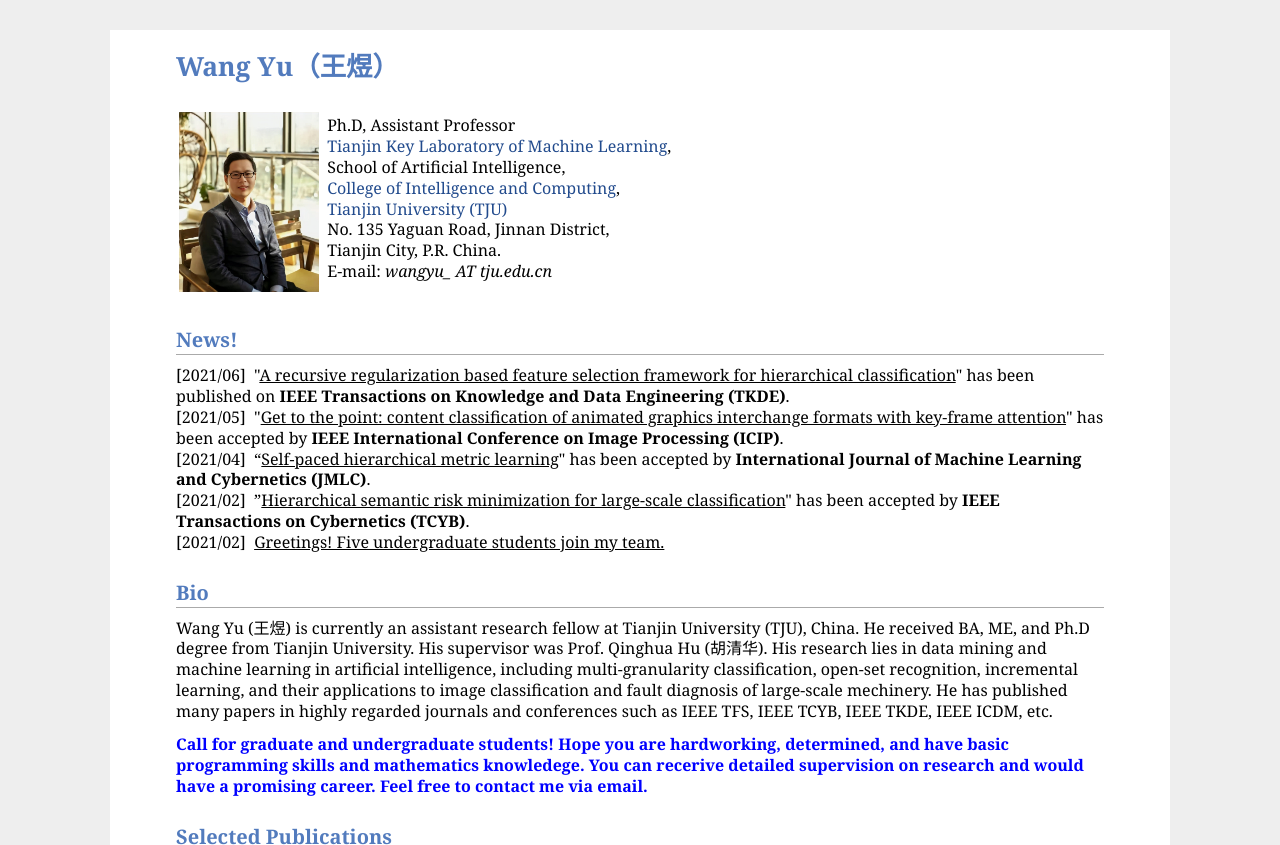
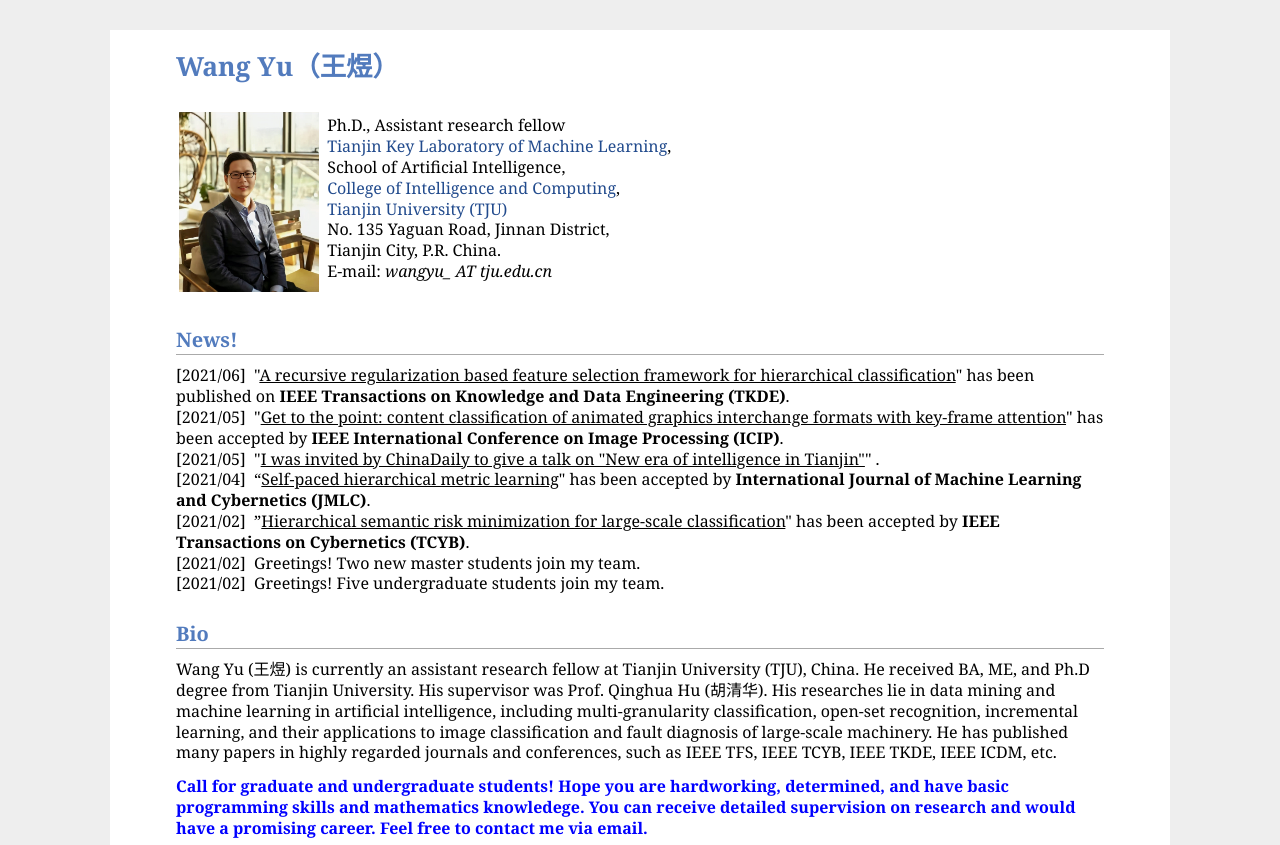
Before and after one commit to wangyuTJU/wangyuTJU.github.io, a plain HTML site: page index.html in a window 1280 px wide. Shown: the top 845 px of the page. Drawn offline with Linux system fonts and the light colour scheme.

Commit message:
master student

```diff
--- a/index.html
+++ b/index.html
@@ -14,7 +14,7 @@
 </div>
 <table class="imgtable"><tr><td>
 <a href="http://wangyuTJU.github.io"><img src="indexpic/head.jpg" alt="alt text" width="140px" height="180px" /></a>&nbsp;</td>
-<td align="left"><p>Ph.D, Assistant Professor <br /> <a href="http://datasci.tju.edu.cn/">Tianjin Key Laboratory of Machine Learning</a>, <br /> School of Artificial Intelligence, <br /><a href="http://cic.tju.edu.cn/">College of Intelligence and Computing</a>, <br /><a href="http://www.tju.edu.cn/">Tianjin University (TJU)</a><br />
+<td align="left"><p>Ph.D., Assistant research fellow <br /> <a href="http://datasci.tju.edu.cn/">Tianjin Key Laboratory of Machine Learning</a>, <br /> School of Artificial Intelligence, <br /><a href="http://cic.tju.edu.cn/">College of Intelligence and Computing</a>, <br /><a href="http://www.tju.edu.cn/">Tianjin University (TJU)</a><br />
 No. 135 Yaguan Road, Jinnan District, <br />
 Tianjin City, P.R. China. <br />
 E-mail: <i>wangyu_ AT tju.edu.cn</i> <br /></p>
@@ -22,12 +22,14 @@ E-mail: <i>wangyu_ AT tju.edu.cn</i> <br /></p>
 <h2>News!</h2>
 <p>[2021/06]&nbsp;&nbsp;"<u>A recursive regularization based feature selection framework for hierarchical classification</u>" has been published on <b>IEEE Transactions on Knowledge and Data Engineering (TKDE)</b>. <br />
 [2021/05]&nbsp;&nbsp;"<u>Get to the point: content classification of animated graphics interchange formats with key-frame attention</u>" has been accepted by <b>IEEE International Conference on Image Processing (ICIP)</b>. <br />
+[2021/05]&nbsp;&nbsp;"<u>I was invited by ChinaDaily to give a talk on "New era of intelligence in Tianjin"</u>" .<br />
 [2021/04]&nbsp;&nbsp;&ldquo;<u>Self-paced hierarchical metric learning</u>" has been accepted by <b>International Journal of Machine Learning and Cybernetics (JMLC)</b>.<br />
 [2021/02]&nbsp;&nbsp;&rdquo;<u>Hierarchical semantic risk minimization for large-scale classification</u>" has been accepted by <b>IEEE Transactions on Cybernetics (TCYB)</b>.<br />
-[2021/02]&nbsp;&nbsp;<u>Greetings! Five undergraduate students join my team.</u> <br /></p>
+[2021/02]&nbsp;&nbsp;Greetings! Two new master students join my team. <br />
+[2021/02]&nbsp;&nbsp;Greetings! Five undergraduate students join my team. <br /></p>
 <h2>Bio</h2>
-<p>Wang Yu (王煜) is currently an assistant research fellow at Tianjin University (TJU), China. He received BA, ME, and Ph.D degree from Tianjin University. His supervisor was Prof. Qinghua Hu (胡清华). His research lies in data mining and machine learning in artificial intelligence, including multi-granularity classification, open-set recognition, incremental learning, and their applications to image classification and fault diagnosis of large-scale mechinery. He has published many papers in highly regarded journals and conferences such as IEEE TFS, IEEE TCYB, IEEE TKDE, IEEE ICDM, etc.</p>
-<p><b><span style="color: blue"> Call for graduate and undergraduate students! Hope you are hardworking, determined, and have basic programming skills and mathematics knowledege. You can recerive detailed supervision on research and would have a promising career. Feel free to contact me via email. </span></b></p>
+<p>Wang Yu (王煜) is currently an assistant research fellow at Tianjin University (TJU), China. He received BA, ME, and Ph.D degree from Tianjin University. His supervisor was Prof. Qinghua Hu (胡清华). His researches lie in data mining and machine learning in artificial intelligence, including multi-granularity classification, open-set recognition, incremental learning, and their applications to image classification and fault diagnosis of large-scale machinery. He has published many papers in highly regarded journals and conferences, such as IEEE TFS, IEEE TCYB, IEEE TKDE, IEEE ICDM, etc.</p>
+<p><b><span style="color: blue"> Call for graduate and undergraduate students! Hope you are hardworking, determined, and have basic programming skills and mathematics knowledege. You can receive detailed supervision on research and would have a promising career. Feel free to contact me via email. </span></b></p>
 <h2>Selected Publications</h2>
 <p><b>Journal</b>:</p>
 <table class="imgtable"><tr><td>
@@ -57,7 +59,7 @@ E-mail: <i>wangyu_ AT tju.edu.cn</i> <br /></p>
 <p><b>Conference</b>:</p>
 <table class="imgtable"><tr><td>
 <a href="indexpic/ICIP.png"><img src="indexpic/ICIP.png" alt="alt text" width="280px" height="115px" /></a>&nbsp;</td>
-<td align="left"><p>[<b>ICIP</b>]&nbsp;&nbsp;<br /><u>Get to the point: content classification of animated graphics interchange formats with key-frame attention</u> <br /> IEEE International Conference on Image Processing (2021). <br /> Yongjuan Ma, <b>Yu Wang*</b>, Pengfei Zhu, Junwen Pan, and Hong Shi. <br /> [<a href="Paper">To be released</a>]</p>
+<td align="left"><p>[<b>ICIP</b>]&nbsp;&nbsp;<br /><u>Get to the point: content classification of animated graphics interchange formats with key-frame attention</u> <br /> IEEE International Conference on Image Processing (2021). <br /> Yongjuan Ma, <b>Yu Wang*</b>, Pengfei Zhu, Junwen Pan, and Hong Shi. <br /> [<a href="Paper">To be released</a>] [<a href="https://github.com/sweet-grapes/GIF-classification-with-key-frame-attention.git">Code</a>]</p>
 </td></tr></table>
 <table class="imgtable"><tr><td>
 <a href="indexpic/ICDM.png"><img src="indexpic/ICDM.png" alt="alt text" width="280px" height="115px" /></a>&nbsp;</td>
```
Also changed, not shown: 1 other file.
